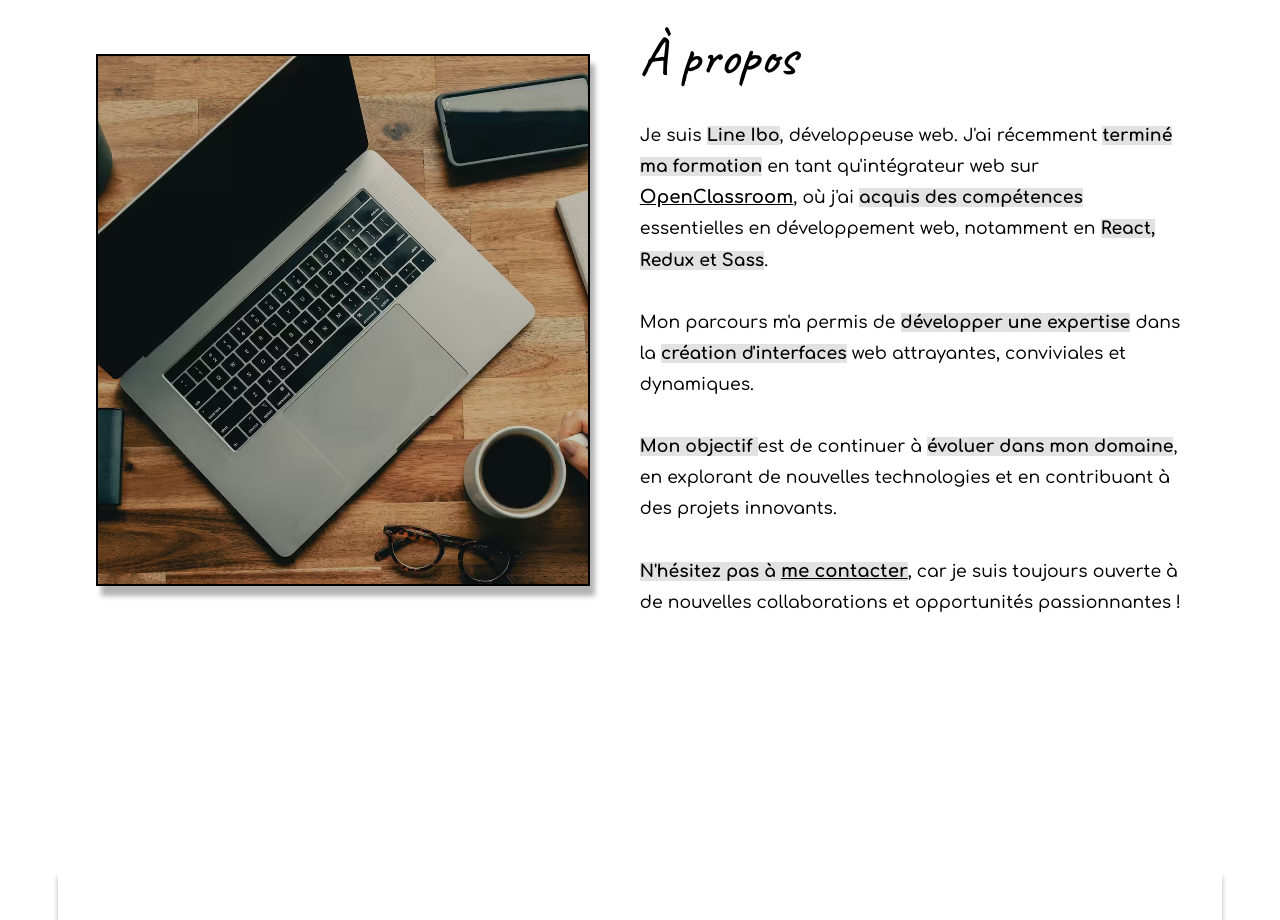
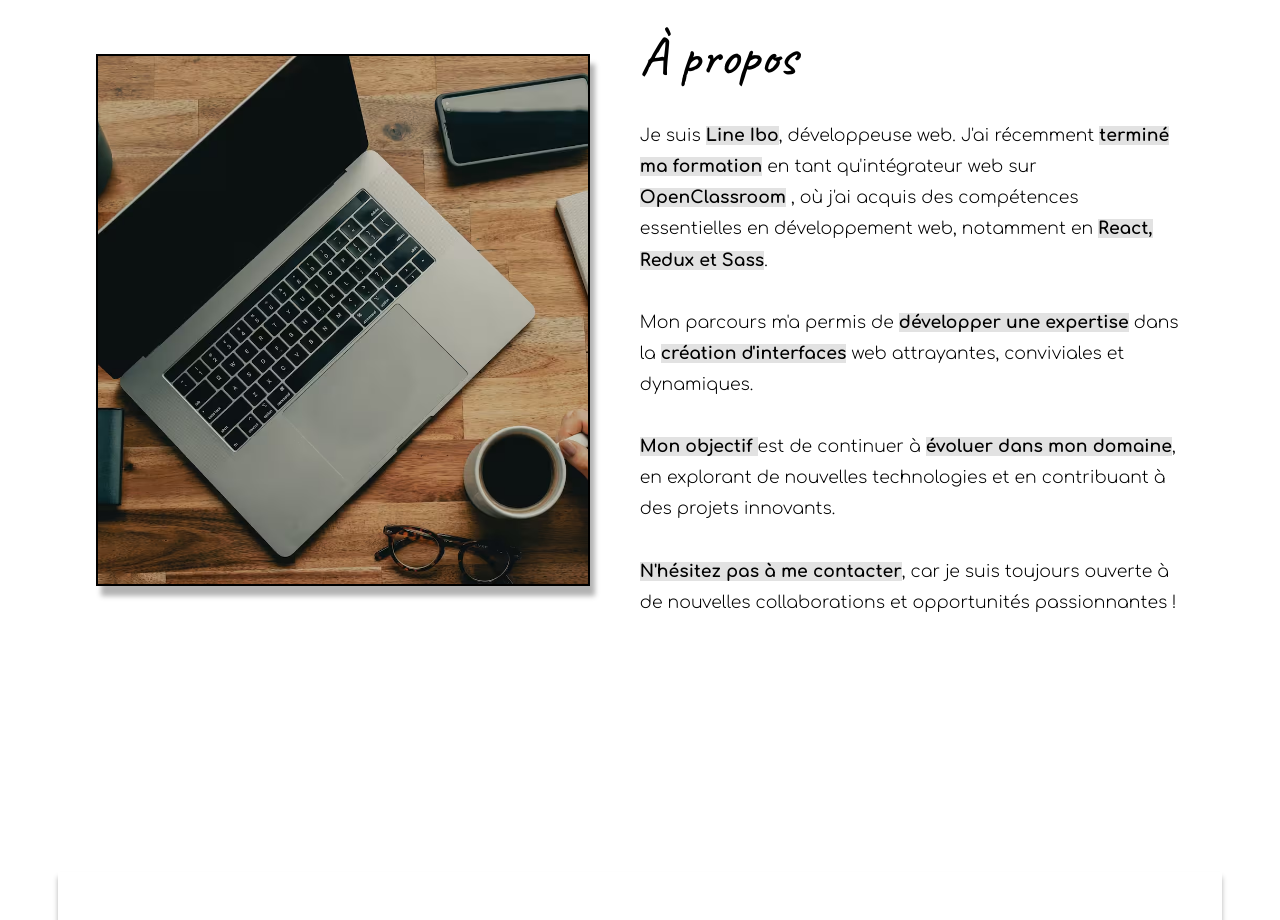
Before and after one commit to Dolina31/Portfolio, a website: page index.html in a window 1280 px wide. Shown: the part 920-1840 px from the top of the page. Drawn offline with Linux system fonts and the light colour scheme.

Commit message:
légères modifications du text about

```diff
--- a/assets/sass/about.scss
+++ b/assets/sass/about.scss
@@ -37,16 +37,19 @@
 
     p {
       max-height: 500px;
-      font-weight: 400;
+      font-weight: 100;
       line-height: 1.8em;
       font-size: 0.9em;
 
       a {
         color: black;
         font-weight: 700;
-        font-size: 1.05em;
+        text-decoration: none;
       }
 
+      i {
+        font-size: 0.8em;
+      }
       .about_text_important {
         font-weight: 700;
         background-color: #e2e2e2;
@@ -79,6 +82,12 @@
 
 @media screen and (max-width: 880px) {
   .about {
+    height: 122vh;
+
+    .about_content {
+      width: 95%;
+    }
+
     img {
       width: 100%;
     }
--- a/index.html
+++ b/index.html
@@ -113,11 +113,9 @@
               développeuse web. J'ai récemment
               <span class="about_text_important">terminé ma formation</span> en
               tant qu'intégrateur web sur
-              <a href="https://openclassrooms.com/fr" target="_blank"
-                >OpenClassroom</a
-              >, où j'ai
-              <span class="about_text_important">acquis des compétences </span
-              >essentielles en développement web, notamment en
+              <span class="about_text_important">OpenClassroom</span>
+              , où j'ai acquis des compétences essentielles en développement
+              web, notamment en
               <span class="about_text_important">React, Redux et Sass</span
               >.<br /><br />
               Mon parcours m'a permis de
```
Also changed, not shown: assets/sass/index.css, 1 other file.
